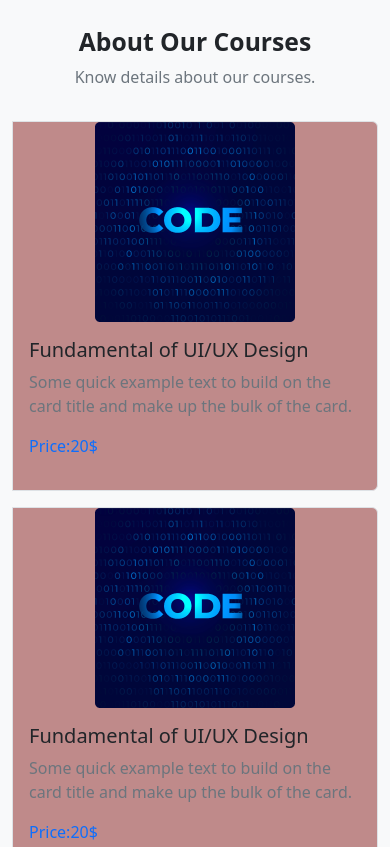
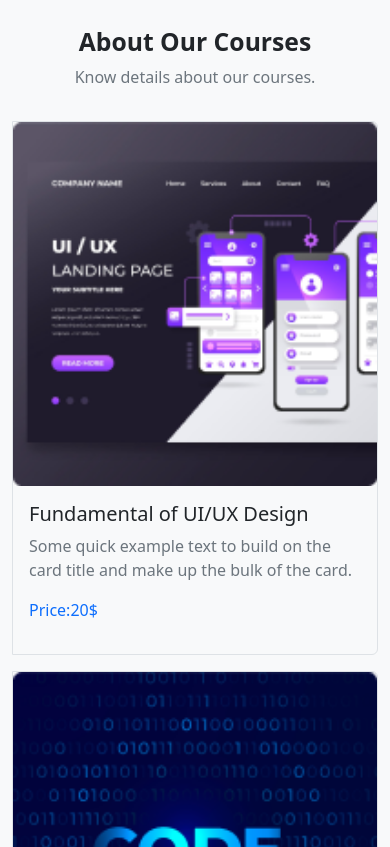
Before and after one commit to Tahmina5447/Develop-YourSelf, a plain HTML site: page index.html in a window 390 px wide. Shown: the part 720-1567 px from the top of the page. Drawn offline with nearby package versions, Linux system fonts and the light colour scheme.

Commit message:
img responsive

```diff
--- a/index.html
+++ b/index.html
@@ -126,9 +126,9 @@
 
       <div class="row g-3">
         <div class="col-sm-12 col-md-12 col-lg-6">
-          <div class=" d-flex align-items-center  border border-1 rounded-end" class="course-image">
-            <div>
-              <img src="images/course/course-2.png" alt="">
+          <div class=" d-flex align-items-center  border border-1 rounded-end" >
+            <div class="course-image">
+              <img src="images/course/course-1.png" alt="">
             </div>
             <div class="p-3">
               <h5 class="text-semibold">Fundamental of UI/UX Design</h5>
@@ -140,7 +140,7 @@
         </div>
           <div class="col-sm-12 col-md-12 col-lg-6">
             <div class=" d-flex align-items-center  border border-1 rounded-end">
-              <div>
+              <div  class="course-image">
                 <img src="images/course/course-2.png" alt="">
               </div>
               <div class="p-3">
@@ -153,7 +153,7 @@
           </div>
         <div class="col-sm-12 col-md-12 col-lg-6">
           <div class=" d-flex align-items-center  border border-1 rounded-end">
-            <div>
+            <div  class="course-image">
               <img src="images/course/course-3.png" alt="">
             </div>
             <div class="p-3">
@@ -166,7 +166,7 @@
         </div>
         <div class="col-sm-12 col-md-12 col-lg-6">
           <div class=" d-flex align-items-center  border border-1 rounded-end">
-            <div>
+            <div  class="course-image">
               <img src="images/course/course-4.png" alt="">
             </div>
             <div class="p-3">
@@ -179,7 +179,7 @@
         </div>
         <div class="col-sm-12 col-md-12 col-lg-6">
           <div class=" d-flex align-items-center  border border-1 rounded-end">
-            <div>
+            <div  class="course-image">
               <img src="images/course/course-5.png" alt="">
             </div>
             <div class="p-3">
@@ -192,7 +192,7 @@
         </div>
         <div class="col-sm-12 col-md-12 col-lg-6">
           <div class="d-flex align-items-center  border border-1 rounded-end">
-            <div>
+            <div  class="course-image">
               <img src="images/course/course-6.png" alt="">
             </div>
             <div class="p-3">
--- a/style.css
+++ b/style.css
@@ -3,10 +3,13 @@ body{
 }
 @media screen and (max-width: 576px) {
     .d-flex.align-items-center.border.border-1.rounded-end {
-        background-color: rgb(191, 138, 138);
+
         flex-direction: column;
     }
     .d-flex.align-items-center.border.border-1.rounded-end img{
-        width:200px;
+        width:100%;
+    }
+    .course-image{
+        width: 100%;
     }
   }
```
